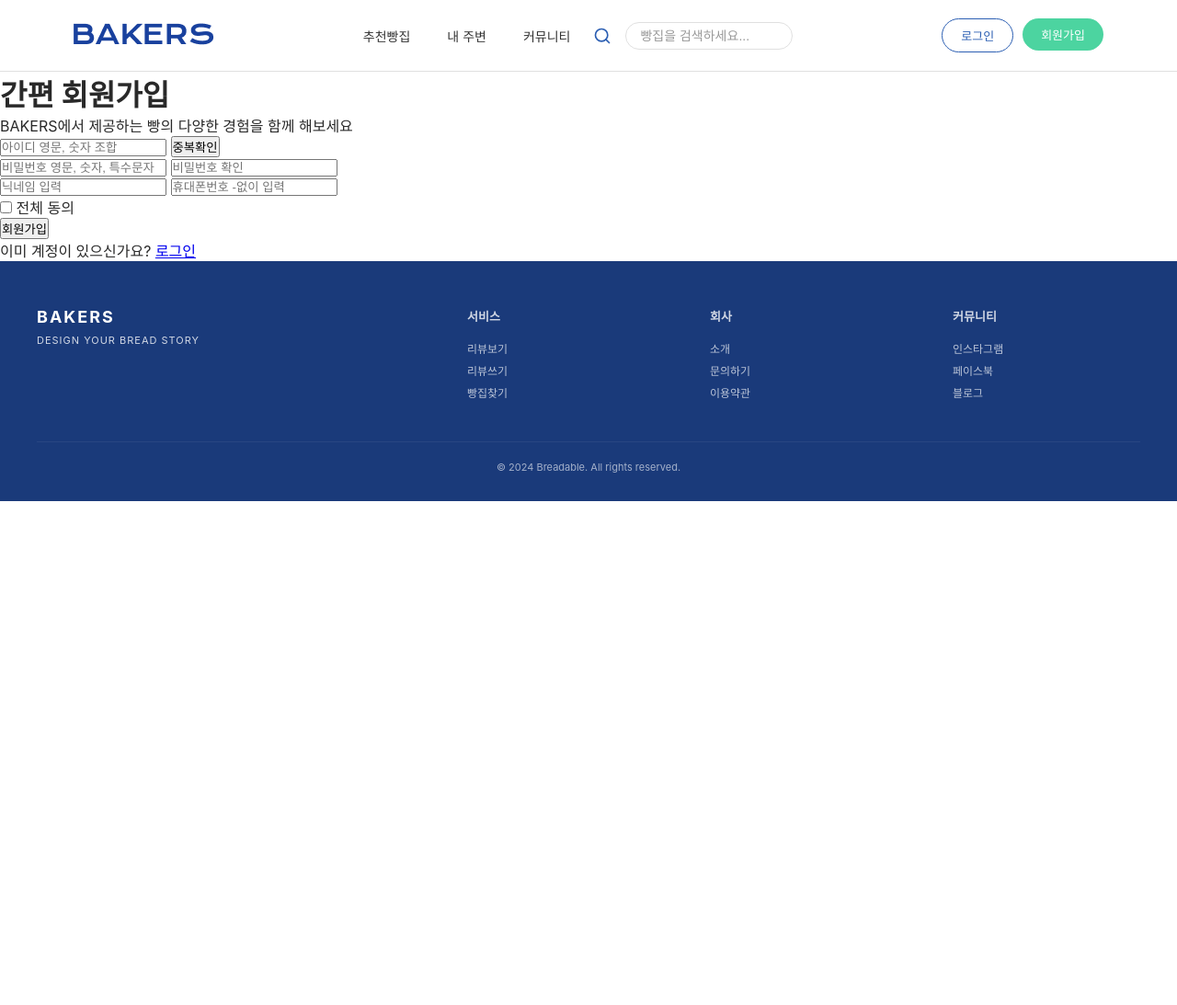
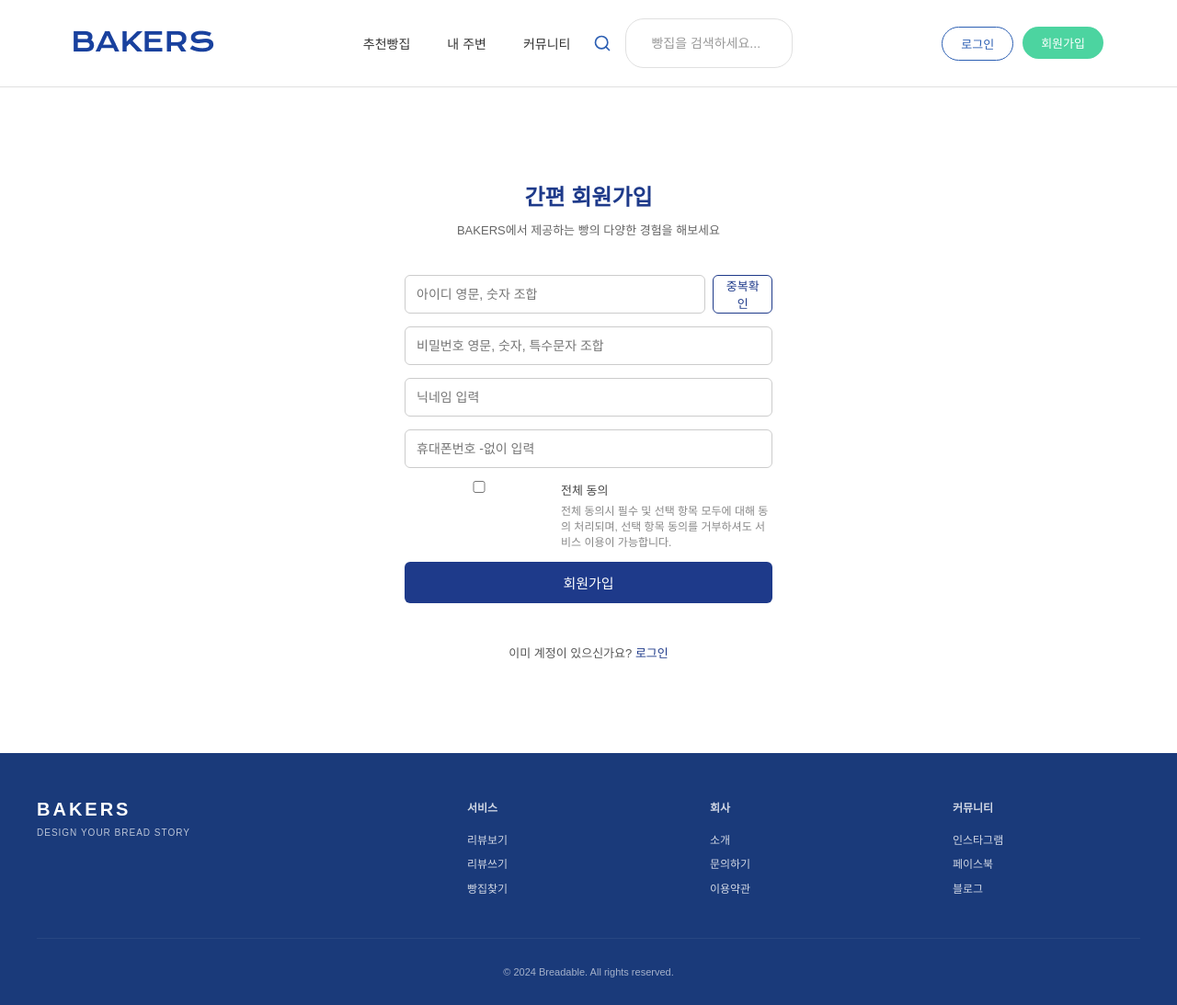
Before and after one commit to HanBoGyeong/Bakers, a PHP site: page /bakers/signup.php in a window 1280 px wide. Shown: the whole page at 92% size. Before the commit the page ends 545 px from the top, so only its background shows below. Run offline with PHP 8.4, Linux system fonts and the light colour scheme.

Commit message:
251031_회원가입 수정

```diff
--- a/login.php
+++ b/login.php
@@ -54,7 +54,7 @@
         }
 
         .form-group input {
-            width: 500px;
+            width: 400px;
             height: 48px;
             padding: 0 16px;
             border: 1px solid #dee2e6;
--- a/signup.php
+++ b/signup.php
@@ -6,183 +6,89 @@
     <title>BAKERS - 간편 회원가입</title>
     <link rel="stylesheet" href="main.css">
     <style>
-        * {
+    body {
+      font-family: "Noto Sans KR", sans-serif;
       margin: 0;
-            padding: 0;
-            box-sizing: border-box;
+      background: #fff;
+      color: #111;
     }
-
-        body {
-            font-family: -apple-system, BlinkMacSystemFont, "Segoe UI", "Noto Sans KR", sans-serif;
-            background:rgb(255, 255, 255);
-            min-height: 100vh;
+    .container {
+      max-width: 400px;
+      margin: 100px auto;
+      text-align: center;
+    }
+    h1 {
+      color: #1e3a8a;
+      font-size: 24px;
+      margin-bottom: 10px;
+    }
+    p.sub {
+      color: #666;
+      font-size: 13px;
+      margin-bottom: 40px;
+    }
+    form {
       display: flex;
       flex-direction: column;
+      gap: 14px;
     }
-
-
-        /* 로그인 컨테이너 */
-        .login-container {
-            flex: 1;
-            display: flex;
-            align-items: center;
-            justify-content: center;
-            padding: 60px 20px;
-        }
-
-
-
-        .login-title {
-            font-size: 26px;
-            font-weight: 600;
-            color: #1e3a8a;
-            text-align: center;
-            margin-bottom: 50px;
-        }
-
-        /* 폼 */
-        .form-group {
-            margin-bottom: 24px;
-        }
-
-        .form-group label {
-            display: block;
-            font-size: 14px;
-            font-weight: 500;
-            color: #495057;
-            margin-bottom: 8px;
-        }
-
-        .form-group input {
-            width: 500px;
-            height: 48px;
-            padding: 0 16px;
-            border: 1px solid #dee2e6;
+    input {
+      width: 100%;
+      padding: 12px;
+      border: 1px solid #ccc;
       border-radius: 6px;
       font-size: 14px;
     }
-
-        .form-group input:focus {
-            outline: none;
-            border-color: #1e3a8a;
-            box-shadow: 0 0 0 3px rgba(30, 58, 138, 0.1);
+    .input-group {
+      display: flex;
+      gap: 8px;
     }
-
-        .form-links {
-            text-align: right;
-            margin-bottom: 20px;
+    .btn-check {
+      padding: 0 12px;
+      border: 1px solid #1e3a8a;
+      background: #fff;
+      color: #1e3a8a;
+      border-radius: 6px;
+      cursor: pointer;
       font-size: 13px;
     }
-
-        .form-links a {
-            color: #868e96;
-            text-decoration: none;
-            margin-left: 10px;
+    .btn-check:hover {
+      background: #f3f6ff;
     }
-
-        .btn-login-submit {
-            width: 100%;
-            height: 48px;
-            background: #e9ecef;
-            color: #868e96;
+    .agreement {
+      display: flex;
+      align-items: flex-start;
+      gap: 8px;
+      text-align: left;
+      font-size: 13px;
+      color: #444;
+    }
+    .agreement small {
+      display: block;
+      color: #888;
+      font-size: 12px;
+      margin-top: 4px;
+    }
+    .btn-submit {
+      padding: 12px;
+      background: #1e3a8a;
+      color: #fff;
       border: none;
       border-radius: 6px;
       font-size: 15px;
-            font-weight: 600;
-            cursor: pointer;
-            margin-bottom: 30px;
-        }
-
-        .social-divider {
-            text-align: center;
-            margin: 30px 0;
-            color: #868e96;
-            font-size: 13px;
-        }
-
-        .social-buttons {
-            display: flex;
-            justify-content: center;
-            gap: 15px;
-            margin-bottom: 30px;
-        }
-
-        .social-btn {
-            width: 60px;
-            height: 60px;
-            border-radius: 50%;
-            border: none;
-            cursor: pointer;
-            display: flex;
-            align-items: center;
-            justify-content: center;
-            transition: transform 0.2s;
-        }
-
-        .social-btn:hover {
-            transform: translateY(-2px);
-        }
-
-        /* 푸터 */
-        .footer {
-            background: #1e3a8a;
-            color: white;
-            padding: 40px 20px 20px;
-        }
-
-        .footer-content {
-            max-width: 1200px;
-            margin: 0 auto;
-            display: grid;
-            grid-template-columns: 2fr 1fr 1fr 1fr;
-            gap: 40px;
-            margin-bottom: 30px;
-        }
-
-        .footer-brand h3 {
-            font-size: 18px;
-            letter-spacing: 2px;
-        }
-
-        .footer-brand p {
-            font-size: 11px;
-            opacity: 0.8;
-        }
-
-        .footer-column h4 {
-            font-size: 13px;
-            margin-bottom: 15px;
-        }
-
-        .footer-column ul {
-            list-style: none;
-        }
-
-        .footer-column a {
-            color: white;
-            font-size: 12px;
-            opacity: 0.7;
-            line-height: 2;
       cursor: pointer;
     }
-
-        .footer-bottom {
-            text-align: center;
-            padding-top: 20px;
-            border-top: 1px solid rgba(255, 255, 255, 0.1);
-            font-size: 11px;
-            opacity: 0.6;
+    .btn-submit:hover {
+      background: #16347a;
     }
-
-        @media (max-width: 768px) {
-            .header {
-                flex-direction: column;
-                gap: 15px;
+    .login-link {
+      margin-top: 30px;
+      font-size: 13px;
+      color: #555;
     }
-            .footer-content {
-                grid-template-columns: 1fr;
-                text-align: center;
-            }
+    .login-link a {
+      color: #1e3a8a;
+      text-decoration: none;
     }
   </style>
   </head>
@@ -195,39 +101,71 @@
 
 
     <!-- 회원가입 -->
-    <div class="signup-container">
-      <div class="signup-box">
-        <h1 class="signup-title">간편 회원가입</h1>
-        <p class="signup-sub">BAKERS에서 제공하는 빵의 다양한 경험을 함께 해보세요</p>
+    <div class="container">
+    <h1>간편 회원가입</h1>
+    <p class="sub">BAKERS에서 제공하는 빵의 다양한 경험을 해보세요</p>
 
-        <form>
-          <div class="input-row">
-            <input type="text" placeholder="아이디 영문, 숫자 조합">
-            <button type="button" class="btn-check">중복확인</button>
+    <form id="signupForm" method="POST" action="signup_process.php">
+      <div class="input-group">
+        <input type="text" id="user_id" name="user_id" placeholder="아이디 영문, 숫자 조합" required>
+        <button type="button" class="btn-check" onclick="checkId()">중복확인</button>
+      </div>
+      <small id="idMessage" style="display:none;"></small>
+
+      <input type="password" name="password" placeholder="비밀번호 영문, 숫자, 특수문자 조합" required>
+      <input type="text" name="nickname" placeholder="닉네임 입력" required>
+      <input type="tel" name="phone" placeholder="휴대폰번호 -없이 입력" required>
+
+      <label class="agreement">
+        <input type="checkbox" id="agree" required>
+        <div>
+          전체 동의
+          <small>전체 동의시 필수 및 선택 항목 모두에 대해 동의 처리되며, 선택 항목 동의를 거부하셔도 서비스 이용이 가능합니다.</small>
+        </div>
+      </label>
+
+      <button type="submit" class="btn-submit">회원가입</button>
+      <p class="login-link">이미 계정이 있으신가요? <a href="login.php">로그인</a></p>
+    </form>
   </div>
 
-          <div class="input-row">
-            <input type="password" placeholder="비밀번호 영문, 숫자, 특수문자">
-            <input type="password" placeholder="비밀번호 확인">
-          </div>
+  <script>
+    let idChecked = false;
+    function checkId() {
+      const userId = document.getElementById('user_id').value.trim();
+      const msg = document.getElementById('idMessage');
+      if (!userId) {
+        msg.textContent = '아이디를 입력해주세요.';
+        msg.style.color = '#d32f2f';
+        msg.style.display = 'block';
+        return;
+      }
+      fetch('check_id.php', {
+        method: 'POST',
+        headers: {'Content-Type': 'application/x-www-form-urlencoded'},
+        body: 'user_id=' + encodeURIComponent(userId)
+      })
+      .then(res => res.json())
+      .then(data => {
+        msg.textContent = data.message;
+        msg.style.color = data.success ? '#2b8a3e' : '#d32f2f';
+        msg.style.display = 'block';
+        idChecked = data.success;
+      })
+      .catch(() => {
+        msg.textContent = '서버 오류가 발생했습니다.';
+        msg.style.color = '#d32f2f';
+        msg.style.display = 'block';
+      });
+    }
 
-          <div class="input-row">
-            <input type="text" placeholder="닉네임 입력">
-            <input type="text" placeholder="휴대폰번호 -없이 입력">
-          </div>
-
-          <div class="agree-box">
-            <label><input type="checkbox"> 전체 동의</label>
-          </div>
-
-          <button type="submit" class="btn-submit">회원가입</button>
-
-          <div class="login-link">
-            이미 계정이 있으신가요? <a href="login.php">로그인</a>
-          </div>
-        </form>
-      </div>
-    </div>
+    document.getElementById('signupForm').addEventListener('submit', e => {
+      if (!idChecked) {
+        e.preventDefault();
+        alert('아이디 중복확인을 해주세요.');
+      }
+    });
+  </script>
 
     <!-- 푸터 -->
     <footer>
```
Lines whose indentation alone changed are shown as unchanged.
